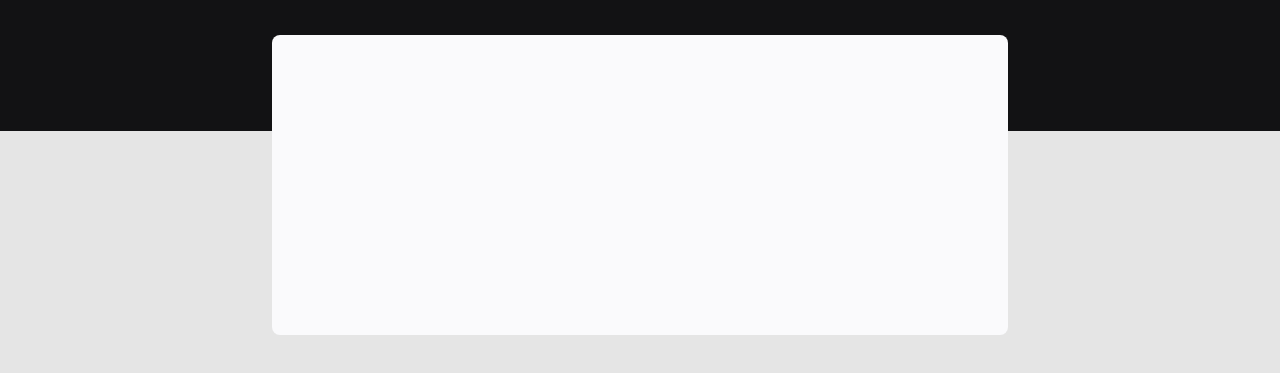
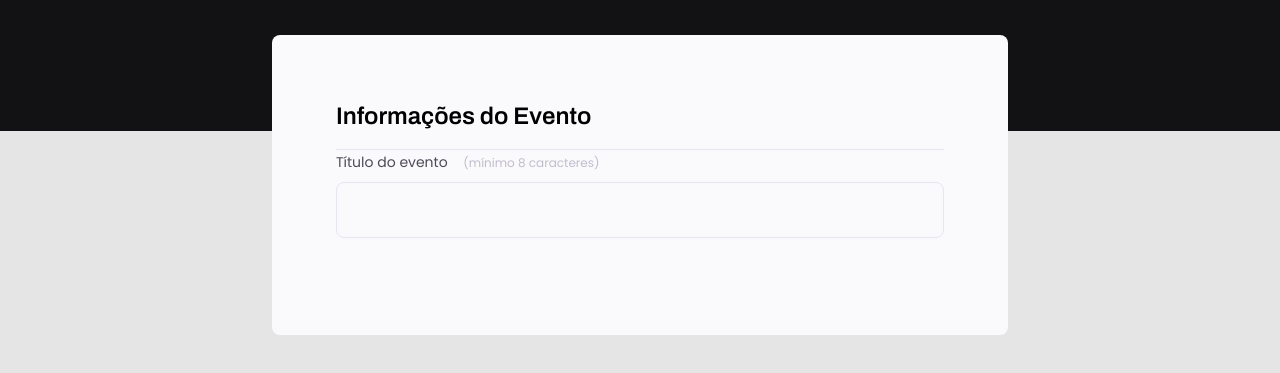
Before and after one commit to dalvaro0218/project-forms, a plain HTML site: page index.html in a window 1280 px wide. Shown: the part 237-610 px from the top of the page. Drawn offline with Linux system fonts and the light colour scheme.

Commit message:
Upload code forms 2

```diff
--- a/index.html
+++ b/index.html
@@ -20,6 +20,15 @@
             <p>O primeiro passo é preencher esse formulário de inscrição</p>
         </header>
         <form>
+
+            <fieldset>
+                <legend>Informações do Evento</legend>
+            <div class="input-wrapper">
+                <label for="event-title">Título do evento <span>(mínimo 8 caracteres)</span></label>
+                <input type="text" id="event-title">
+            </div>
+            </fieldset>
+
         </form>
 
     </div>
--- a/style.css
+++ b/style.css
@@ -1,3 +1,13 @@
+* {
+    margin: 0;
+    padding: 0;
+    box-sizing: border-box;
+}
+
+body, input, button, select, textarea {
+    font-family: 'Poppins', sans-serif;
+}
+
 body {
     font-family: 'Poppins', sans-serif;
     background-color: #E5E5E5;
@@ -32,12 +42,13 @@ header p {
     color: #42D3FF;
 }
 
-h1 {
+header h1 {
     font-family: 'Archivo', sans-serif;
     font-weight: bold;
     font-size: 36px;
     line-height: 42px;
     color: white;
+    margin-bottom: 24px;
 }
 
 form {
@@ -46,4 +57,59 @@ form {
     border-radius: 8px;
 
     min-height: 300px;
+    padding: 64px;
 }
+
+fieldset {
+    border: none;
+}
+
+fieldset legend {
+    font-family:'Archivo', sans-serif;
+    font-weight: 600;
+    font-size: 24px;
+    line-height: 34px;
+
+    width: 100%;
+
+    border-bottom: 1px solid #E6E6F0;
+    padding-bottom: 16px;
+}
+
+.input-wrapper {
+    display: flex;
+    flex-direction: column;
+}
+
+.input-wrapper label {
+    font-size: 14px;
+    line-height: 24px;
+
+    color: #4E4958;
+
+    margin-bottom: 8px;
+}
+
+.input-wrapper label span {
+    margin-left: 12px;
+    font-size: 12px;
+    line-height: 20px;
+
+    color: #C1BCCC;
+}
+
+.input-wrapper input {
+    background: #FAFAFC;
+
+    border: 1px solid #E6E6F0;
+    border-radius: 8px;
+
+    height: 56px;
+
+    padding: 0 24px;
+
+    font-size: 16px;
+    line-height: 26px;
+
+    color: #C1BCCC;
+}
```
